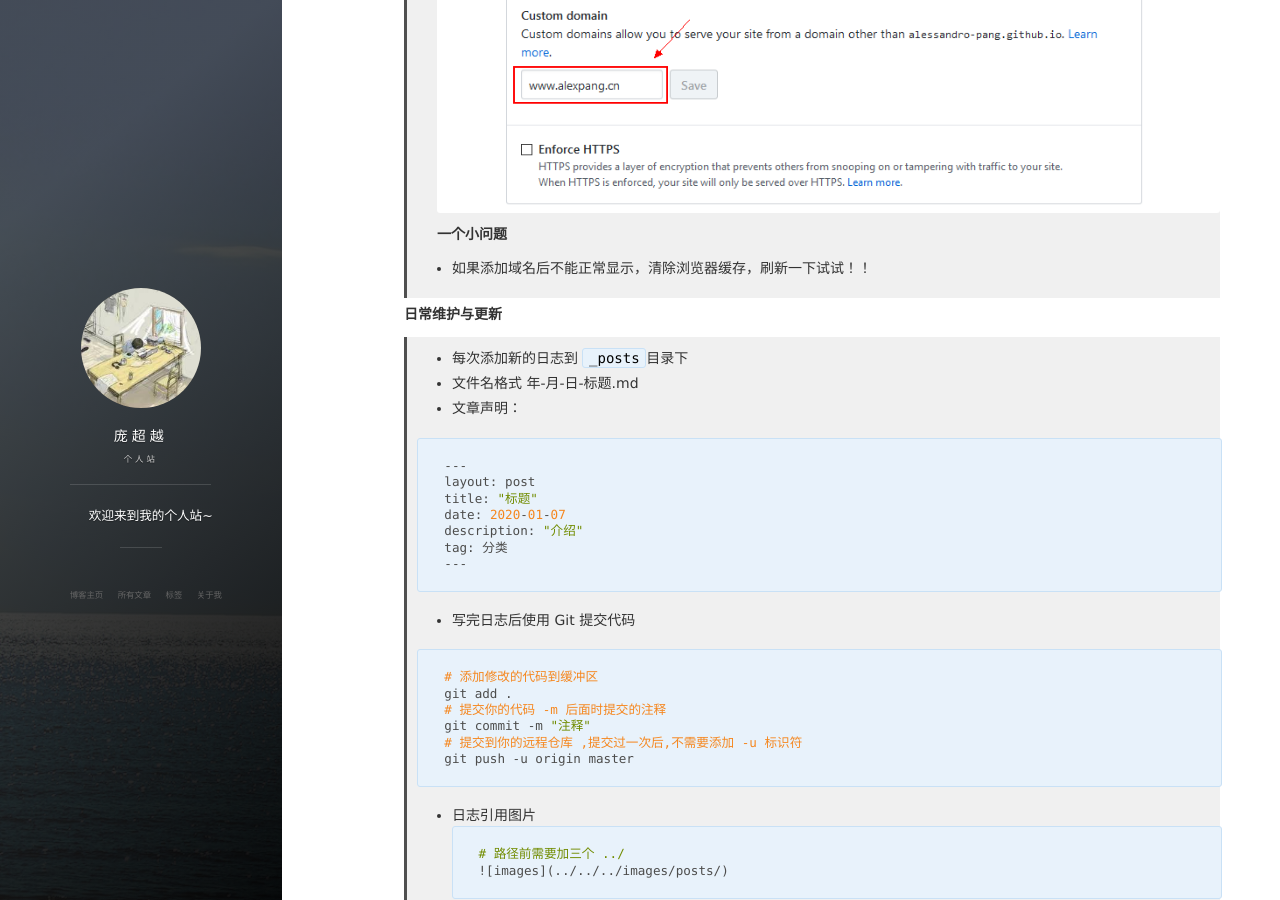
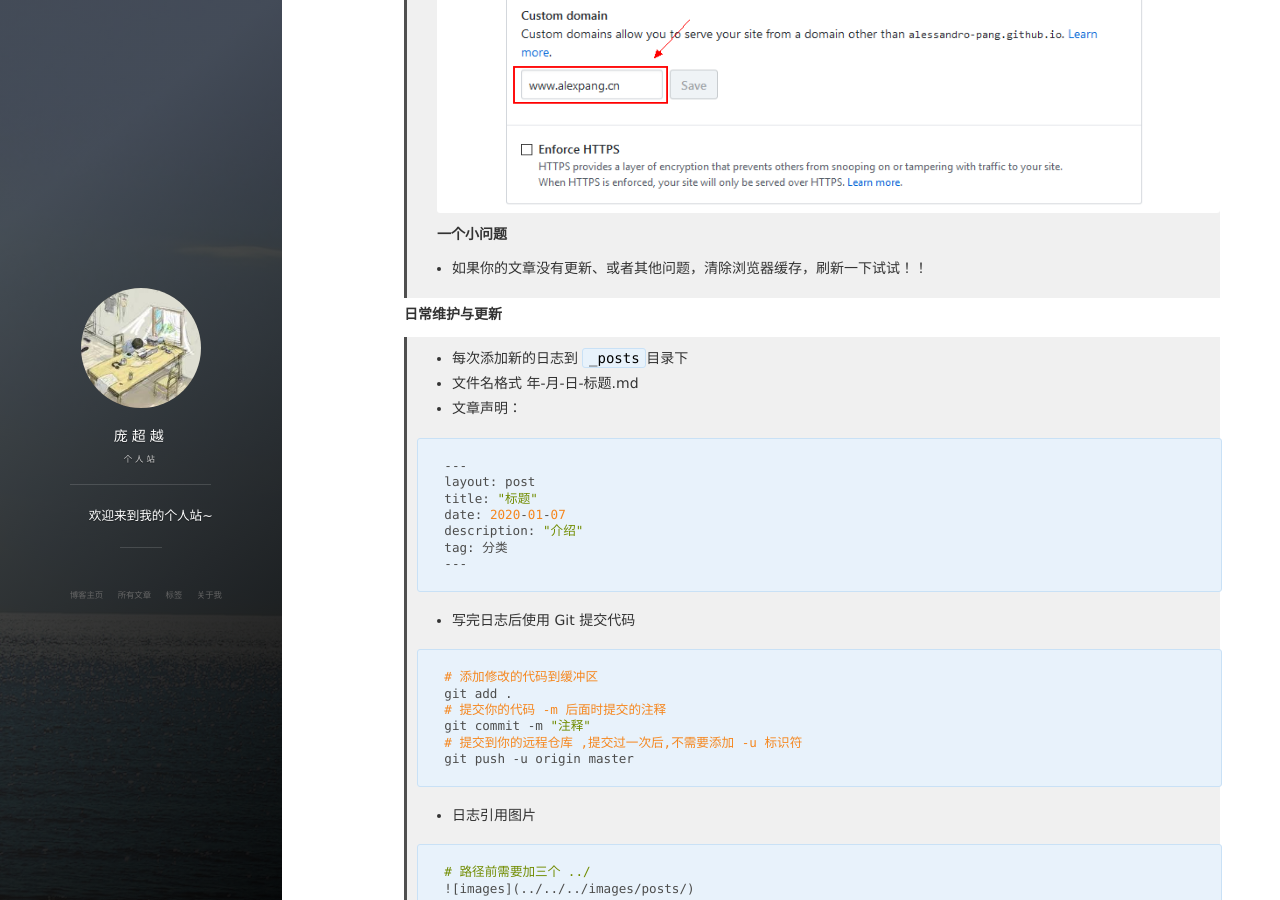
Before and after one commit to Alessandro-Pang/Alessandro-Pang.github.io, a Jekyll site: the page built from _posts/2020-01-07-GitPage搭建个人博客.md, in a window 1280 px wide and 900 px high, scrolled down 7308 px. Built offline with Jekyll 4.4.1, drawn with Linux system fonts in a browser that asks for light colours; nearby versions of some CDN libraries; comment, search, counter and statistics services are not loaded.

Commit message:
修改格式

````diff
--- a/_posts/2020-01-07-GitPage搭建个人博客.md
+++ b/_posts/2020-01-07-GitPage搭建个人博客.md
@@ -267,7 +267,7 @@ tag: 博客
 >
 > **一个小问题**
 >
-> * 如果添加域名后不能正常显示，清除浏览器缓存，刷新一下试试！！
+> * 如果你的文章没有更新、或者其他问题，清除浏览器缓存，刷新一下试试！！
 
 **日常维护与更新**
 
@@ -297,6 +297,7 @@ tag: 博客
 > ```
 >
 > * 日志引用图片
+>
 > ```markdown
 > # 路径前需要加三个 ../
 > ![images](../../../images/posts/)
````
Also changed, not shown: other parts of _posts/2020-01-07-GitPage搭建个人博客.md (+1 -1 lines).
